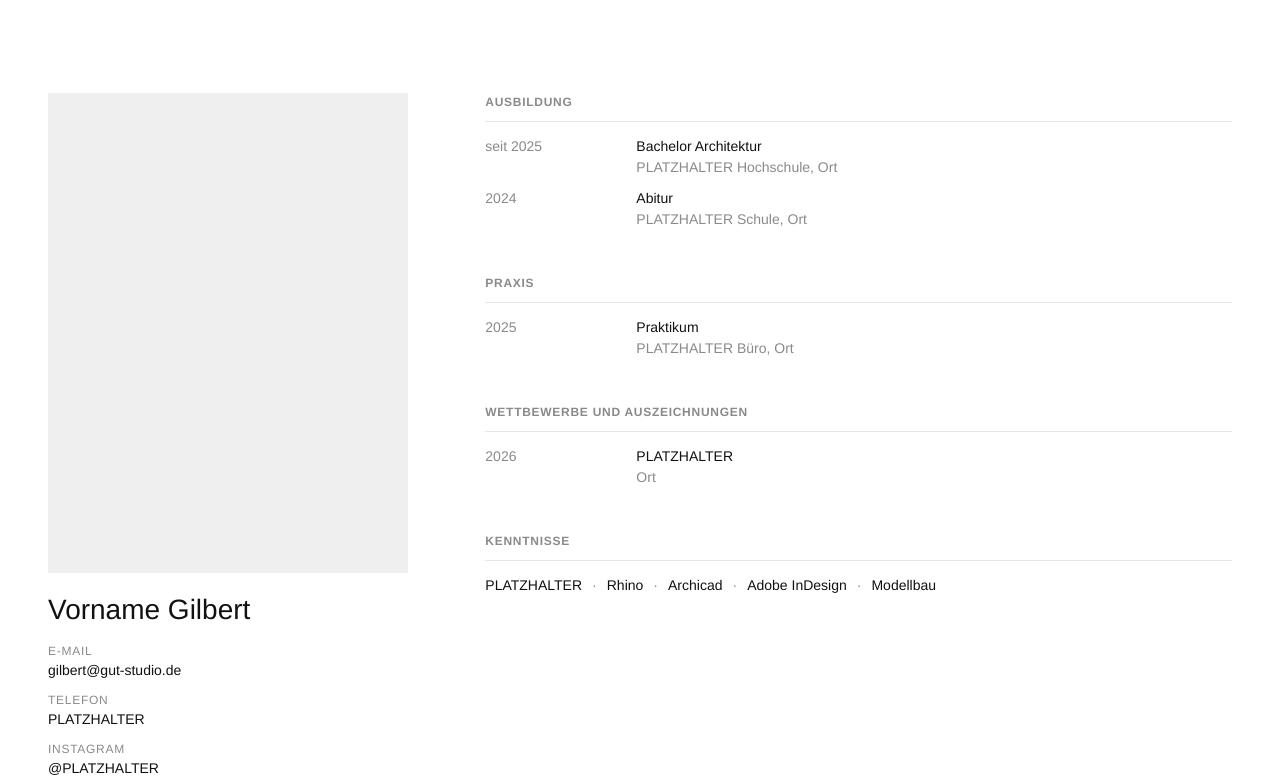
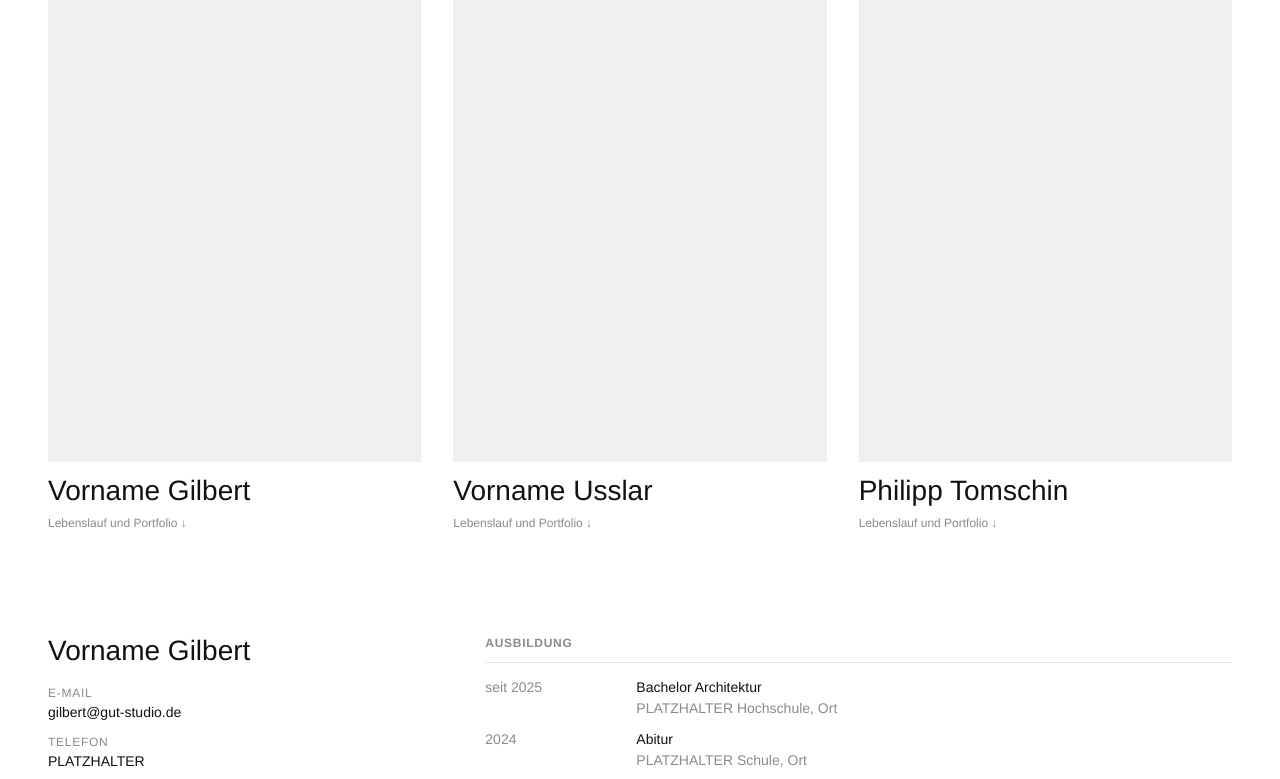
Before and after one commit to tomPs06/GUT-architekten, a plain HTML site: page team.html in a window 1280 px wide. Shown: the part 257-1036 px from the top of the page. Drawn offline with Linux system fonts and the light colour scheme.

Commit message:
Team-Seite: drei Fotos und Namen nebeneinander
Oben eine Reihe mit allen drei Personen, auch auf dem Handy. Ein Klick
springt zu Kontakt, Lebenslauf und Portfolios; die Einzelfotos in den
Abschnitten entfallen.

Co-Authored-By: Claude Opus 5.5 <noreply@anthropic.com>

```diff
--- a/assets/css/style.css
+++ b/assets/css/style.css
@@ -201,9 +201,41 @@ main { flex: 1; }
 .person p { font-size: var(--text-s); color: var(--muted); margin-top: 6px; max-width: 30em; }
 
 /* --- Team ---------------------------------------------------------------- */
-.jump { display: flex; flex-wrap: wrap; gap: 8px 24px; font-size: var(--text-l); }
-.jump a { color: var(--muted); transition: color 0.15s; }
-.jump a:hover { color: var(--fg); }
+/* Drei Personen nebeneinander – auf jeder Bildschirmbreite */
+.people-grid {
+  display: grid;
+  grid-template-columns: repeat(3, minmax(0, 1fr));
+  gap: var(--gap);
+}
+.person-card a { display: block; }
+.person-card .ph,
+.person-card .portrait {
+  aspect-ratio: 3 / 4;
+  width: 100%;
+  object-fit: cover;
+  transition: opacity 0.2s;
+}
+.person-card a:hover .ph,
+.person-card a:hover .portrait { opacity: 0.85; }
+.person-card h2 {
+  margin-top: 12px;
+  font-size: var(--text-l);
+  font-weight: 400;
+  line-height: 1.2;
+  overflow-wrap: anywhere;
+}
+.person-more {
+  display: block;
+  margin-top: 6px;
+  font-size: var(--text-xs);
+  color: var(--muted);
+}
+.person-card a:hover .person-more { color: var(--fg); }
+@media (max-width: 600px) {
+  .people-grid { gap: 10px; }
+  .person-card h2 { font-size: var(--text-s); margin-top: 8px; }
+  .person-more { display: none; }
+}
 
 .member {
   display: grid;
@@ -217,13 +249,7 @@ main { flex: 1; }
 @media (max-width: 760px) { .member { grid-template-columns: 1fr; } }
 
 .member-side { display: grid; gap: 16px; min-width: 0; }
-.member-side .ph,
-.member-side .portrait { aspect-ratio: 3 / 4; width: 100%; max-width: 360px; object-fit: cover; }
-@media (max-width: 760px) {
-  .member-side .ph,
-  .member-side .portrait { max-width: 260px; }
-}
-.member-side h2 { font-size: var(--text-l); font-weight: 400; line-height: 1.2; margin-top: 4px; }
+.member-side h2 { font-size: var(--text-l); font-weight: 400; line-height: 1.2; }
 
 .contact { display: grid; gap: 10px; }
 .contact dd { font-size: var(--text-s); overflow-wrap: anywhere; }
--- a/team.html
+++ b/team.html
@@ -25,22 +25,39 @@
   <main>
     <section class="wrap section">
       <h1 class="label">Team</h1>
-      <nav class="jump mt-s" aria-label="Personen">
-        <a href="#gilbert">Gilbert</a>
-        <a href="#usslar">Usslar</a>
-        <a href="#tomschin">Tomschin</a>
-      </nav>
+      <!-- FOTOS: <div class="ph ph--tall"></div> ersetzen durch
+           <img class="portrait" src="assets/img/team/NAME.jpg" alt="Porträt Vorname Nachname"> -->
+      <ul class="people-grid mt-m">
+        <li class="person-card">
+          <a href="#gilbert">
+            <div class="ph ph--tall"></div>
+            <h2>Vorname Gilbert</h2>
+            <span class="person-more">Lebenslauf und Portfolio ↓</span>
+          </a>
+        </li>
+        <li class="person-card">
+          <a href="#usslar">
+            <div class="ph ph--tall"></div>
+            <h2>Vorname Usslar</h2>
+            <span class="person-more">Lebenslauf und Portfolio ↓</span>
+          </a>
+        </li>
+        <li class="person-card">
+          <a href="#tomschin">
+            <div class="ph ph--tall"></div>
+            <h2>Philipp Tomschin</h2>
+            <span class="person-more">Lebenslauf und Portfolio ↓</span>
+          </a>
+        </li>
+      </ul>
     </section>
 
-    <!-- PERSON: Jede Person ist ein <article class="member">.
-         Foto: <div class="ph ph--tall"></div> ersetzen durch
-         <img class="portrait" src="assets/img/team/NAME.jpg" alt="Porträt Vorname Nachname">
+    <!-- PERSON: Jede Person ist ein <article class="member"> mit Kontakt, Lebenslauf und Portfolios.
          Lebenslauf: pro Station eine Zeile <dt>Zeitraum</dt><dd>Station <span>Ort</span></dd> -->
 
     <!-- ============================== GILBERT ============================== -->
     <article class="wrap member" id="gilbert" aria-labelledby="gilbert-name">
       <div class="member-side">
-        <div class="ph ph--tall"></div>
         <h2 id="gilbert-name">Vorname Gilbert</h2>
         <dl class="contact">
           <div><dt class="label">E-Mail</dt><dd><a href="mailto:gilbert@gut-studio.de">gilbert@gut-studio.de</a></dd></div>
@@ -101,7 +118,6 @@
     <!-- ============================== USSLAR =============================== -->
     <article class="wrap member" id="usslar" aria-labelledby="usslar-name">
       <div class="member-side">
-        <div class="ph ph--tall"></div>
         <h2 id="usslar-name">Vorname Usslar</h2>
         <dl class="contact">
           <div><dt class="label">E-Mail</dt><dd><a href="mailto:usslar@gut-studio.de">usslar@gut-studio.de</a></dd></div>
@@ -162,7 +178,6 @@
     <!-- ============================== TOMSCHIN ============================= -->
     <article class="wrap member" id="tomschin" aria-labelledby="tomschin-name">
       <div class="member-side">
-        <div class="ph ph--tall"></div>
         <h2 id="tomschin-name">Philipp Tomschin</h2>
         <dl class="contact">
           <div><dt class="label">E-Mail</dt><dd><a href="mailto:tomschin@gut-studio.de">tomschin@gut-studio.de</a></dd></div>
```
